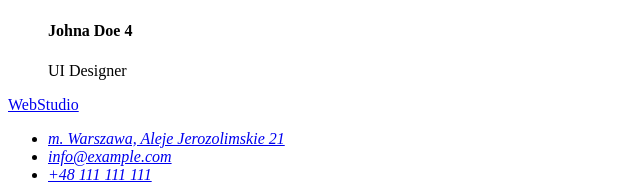
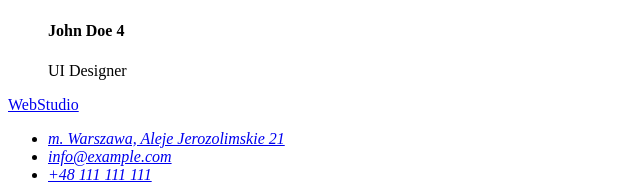
Before and after one commit to KingaMiko/goit-markup-hw-01, a plain HTML site: page index.html in a window 1280 px wide. Shown: the part 2898-3090 px from the top of the page, 0-640 px from the left. Drawn offline with Linux system fonts and the light colour scheme.

Commit message:
typo correction

```diff
--- a/index.html
+++ b/index.html
@@ -129,7 +129,7 @@
               width="270"
               height="260"
             />
-            <h4>Johna Doe 4</h4>
+            <h4>John Doe 4</h4>
             <p>UI Designer</p>
           </li>
         </ul>
```
